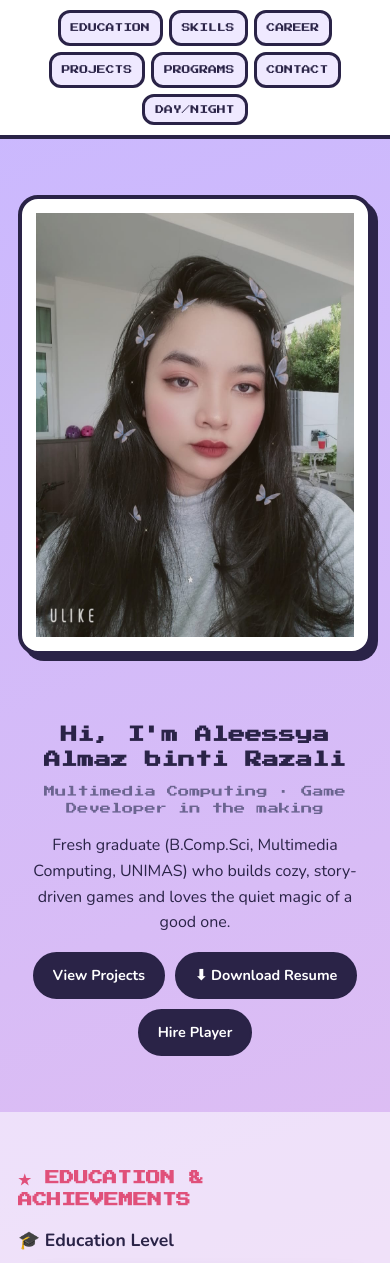
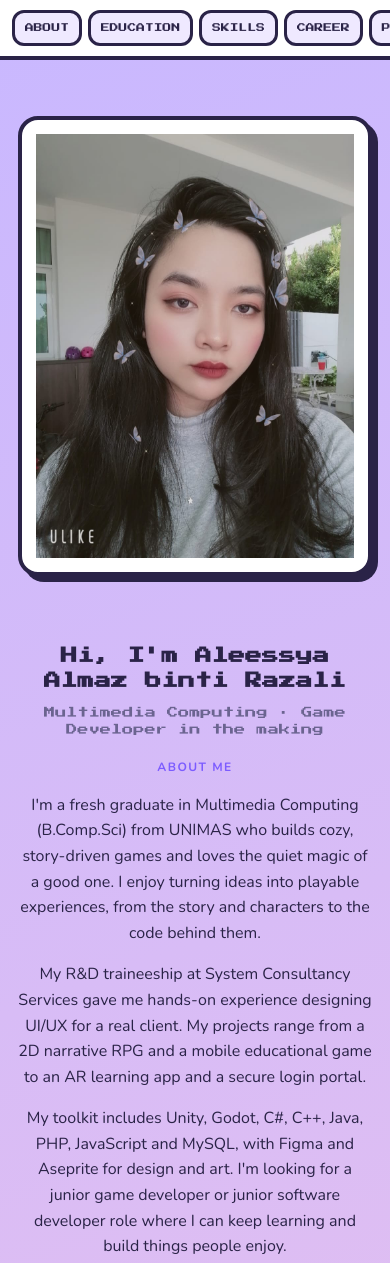
Before and after one commit to aleessyaalmaz/portfolio, a plain HTML site: page index.html in a window 390 px wide. Shown: the top 1263 px of the page. Drawn offline with nearby package versions, Linux system fonts and the light colour scheme.

Commit message:
Enhance hero section and navigation links
Updated the hero section with an 'About Me' paragraph and adjusted navigation links.

```diff
--- a/index.html
+++ b/index.html
@@ -225,16 +225,27 @@ h1.name{font-size:clamp(1.05rem,3.4vw,1.8rem)}
 .lbr{overflow:visible}
 #lbt{touch-action:pan-x pan-y}
 }
+
+/* About label inside the hero */
+.hero .eyebrow{font-weight:700;font-size:.75rem;letter-spacing:.12em;color:var(--accent);margin:1.2rem 0 .3rem}
+.hero{scroll-margin-top:60px}
+
+/* Mobile: the tab bar becomes a single swipeable row (right to left) instead of wrapping */
+@media (max-width:760px){
+nav{flex-wrap:nowrap;justify-content:flex-start;overflow-x:auto;overflow-y:hidden;-webkit-overflow-scrolling:touch;scrollbar-width:none;overscroll-behavior-x:contain;padding-inline:12px}
+nav::-webkit-scrollbar{display:none}
+nav a,nav button{flex:none;white-space:nowrap}
+}
 </style>
 </head>
 <body>
 <nav>
-<a href="#education">EDUCATION</a><a href="#skills">SKILLS</a><a href="#experience">CAREER</a><a href="#quests">PROJECTS</a><a href="#programs">PROGRAMS</a><a href="#contact">CONTACT</a>
+<a href="#about">ABOUT</a><a href="#education">EDUCATION</a><a href="#skills">SKILLS</a><a href="#experience">CAREER</a><a href="#quests">PROJECTS</a><a href="#programs">PROGRAMS</a><a href="#contact">CONTACT</a>
 <button id="theme" aria-label="Toggle day and night">DAY/NIGHT</button>
 </nav>
 <div class="wrap">
 
-<header class="hero">
+<header class="hero" id="about">
 <figure class="slot" id="avatar">
 <svg class="ctl" viewBox="0 0 200 130" role="img" aria-label="Pixel game controller">
 <rect class="body" x="10" y="40" width="45" height="72" rx="18"/><rect class="body" x="145" y="40" width="45" height="72" rx="18"/><rect class="body" x="25" y="22" width="150" height="76" rx="26"/>
@@ -248,7 +259,10 @@ h1.name{font-size:clamp(1.05rem,3.4vw,1.8rem)}
 <p class="blink px">▶ PLAYER ONE READY</p>
 <h1 class="name">Hi, I'm Aleessya Almaz binti Razali</h1>
 <p class="px" style="font-size:.7rem;color:var(--muted)">Multimedia Computing · Game Developer in the making</p>
-<p>Fresh graduate (B.Comp.Sci, Multimedia Computing, UNIMAS) who builds cozy, story-driven games and loves the quiet magic of a good one.</p>
+<p class="eyebrow">ABOUT ME</p>
+<p>I'm a fresh graduate in Multimedia Computing (B.Comp.Sci) from UNIMAS who builds cozy, story-driven games and loves the quiet magic of a good one. I enjoy turning ideas into playable experiences, from the story and characters to the code behind them.</p>
+<p>My R&amp;D traineeship at System Consultancy Services gave me hands-on experience designing UI/UX for a real client. My projects range from a 2D narrative RPG and a mobile educational game to an AR learning app and a secure login portal.</p>
+<p>My toolkit includes Unity, Godot, C#, C++, Java, PHP, JavaScript and MySQL, with Figma and Aseprite for design and art. I'm looking for a junior game developer or junior software developer role where I can keep learning and build things people enjoy.</p>
 <p class="ctas"><a class="cta" href="#quests">View Projects</a><a class="cta" href="Aleessya%20Almaz%20binti%20Razali_Resume.pdf" download="Aleessya Almaz binti Razali_Resume.pdf">⬇ Download Resume</a><a class="cta" href="#contact">Hire Player</a></p>
 </div>
 </header>
```
